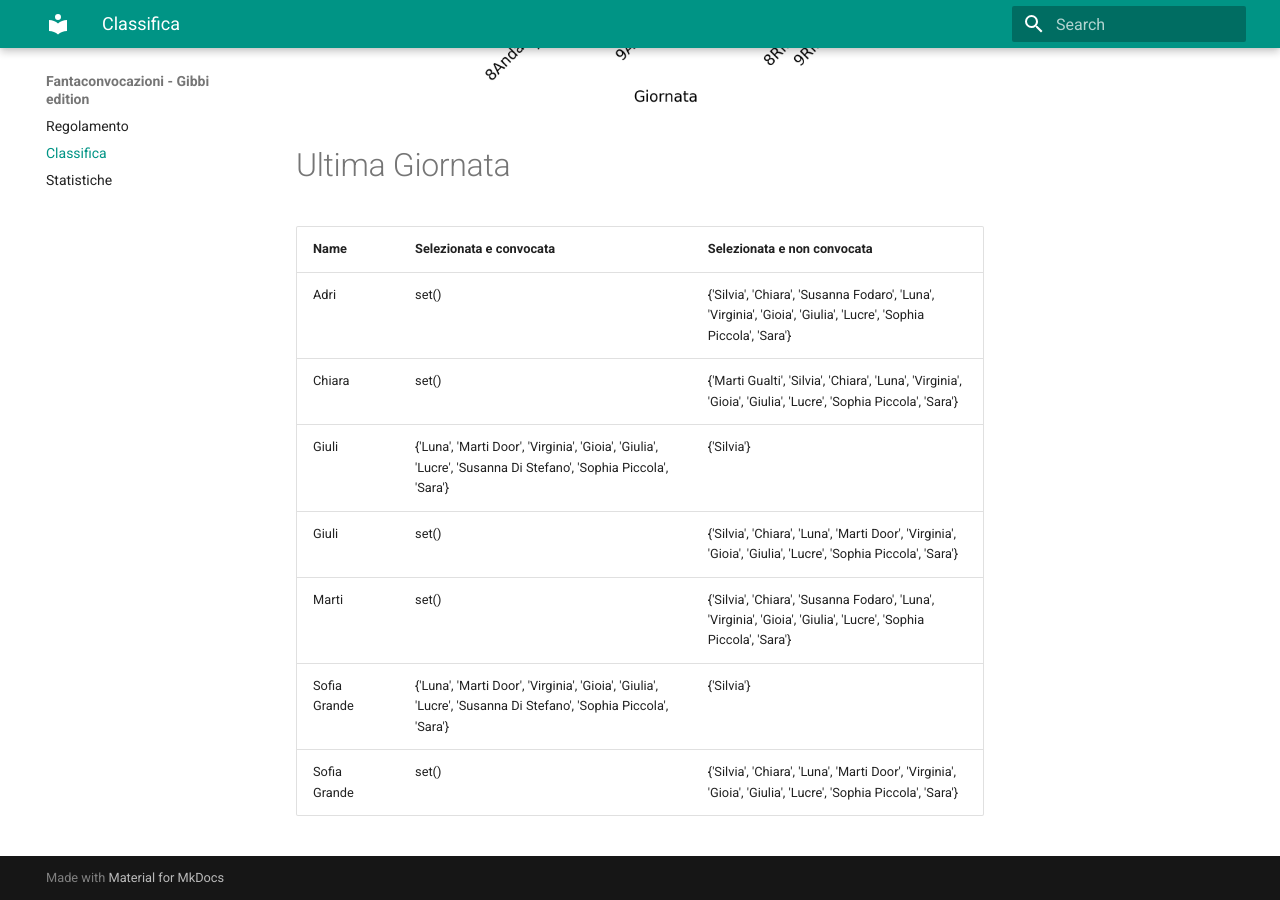
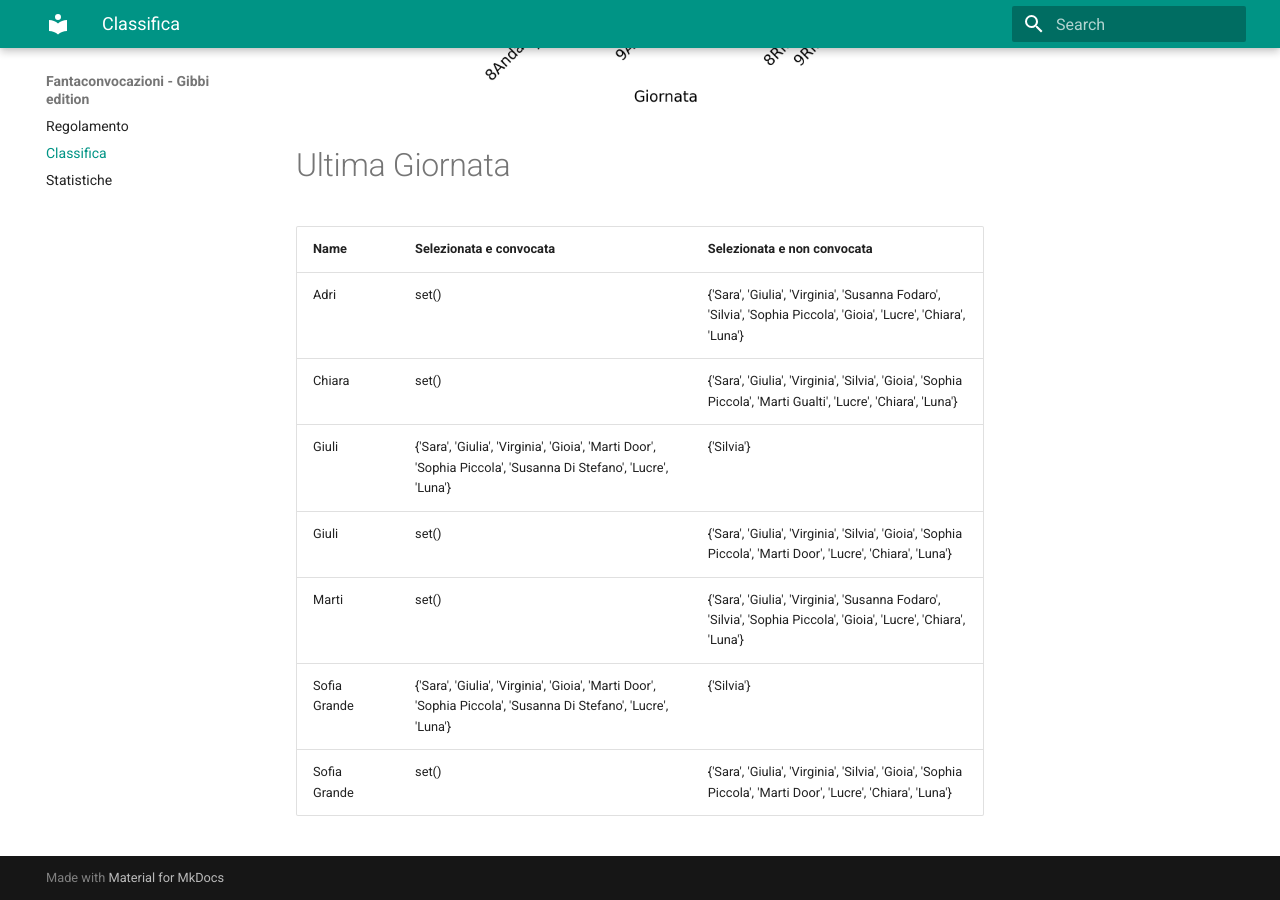
Before and after one commit to martinig94/fantagibbi, an MkDocs documentation site: the page built from docs/Classifica.md, in a window 1280 px wide and 900 px high, scrolled down 1003 px. Built offline with MkDocs 1.6.1 and Material for MkDocs 9.7.7, drawn with Linux system fonts in a browser that asks for light colours.

Commit message:
Auto-update from main.py

```diff
--- a/docs/Classifica.md
+++ b/docs/Classifica.md
@@ -18,11 +18,11 @@
 <!-- START_TABLE CORRECT -->
 | Name         | Selezionata e convocata                                                                                        | Selezionata e non convocata                                                                                      |
 |:-------------|:---------------------------------------------------------------------------------------------------------------|:-----------------------------------------------------------------------------------------------------------------|
-| Adri         | set()                                                                                                          | {'Silvia', 'Chiara', 'Susanna Fodaro', 'Luna', 'Virginia', 'Gioia', 'Giulia', 'Lucre', 'Sophia Piccola', 'Sara'} |
-| Chiara       | set()                                                                                                          | {'Marti Gualti', 'Silvia', 'Chiara', 'Luna', 'Virginia', 'Gioia', 'Giulia', 'Lucre', 'Sophia Piccola', 'Sara'}   |
-| Giuli        | {'Luna', 'Marti Door', 'Virginia', 'Gioia', 'Giulia', 'Lucre', 'Susanna Di Stefano', 'Sophia Piccola', 'Sara'} | {'Silvia'}                                                                                                       |
-| Giuli        | set()                                                                                                          | {'Silvia', 'Chiara', 'Luna', 'Marti Door', 'Virginia', 'Gioia', 'Giulia', 'Lucre', 'Sophia Piccola', 'Sara'}     |
-| Marti        | set()                                                                                                          | {'Silvia', 'Chiara', 'Susanna Fodaro', 'Luna', 'Virginia', 'Gioia', 'Giulia', 'Lucre', 'Sophia Piccola', 'Sara'} |
-| Sofia Grande | {'Luna', 'Marti Door', 'Virginia', 'Gioia', 'Giulia', 'Lucre', 'Susanna Di Stefano', 'Sophia Piccola', 'Sara'} | {'Silvia'}                                                                                                       |
-| Sofia Grande | set()                                                                                                          | {'Silvia', 'Chiara', 'Luna', 'Marti Door', 'Virginia', 'Gioia', 'Giulia', 'Lucre', 'Sophia Piccola', 'Sara'}     |
+| Adri         | set()                                                                                                          | {'Sara', 'Giulia', 'Virginia', 'Susanna Fodaro', 'Silvia', 'Sophia Piccola', 'Gioia', 'Lucre', 'Chiara', 'Luna'} |
+| Chiara       | set()                                                                                                          | {'Sara', 'Giulia', 'Virginia', 'Silvia', 'Gioia', 'Sophia Piccola', 'Marti Gualti', 'Lucre', 'Chiara', 'Luna'}   |
+| Giuli        | {'Sara', 'Giulia', 'Virginia', 'Gioia', 'Marti Door', 'Sophia Piccola', 'Susanna Di Stefano', 'Lucre', 'Luna'} | {'Silvia'}                                                                                                       |
+| Giuli        | set()                                                                                                          | {'Sara', 'Giulia', 'Virginia', 'Silvia', 'Gioia', 'Sophia Piccola', 'Marti Door', 'Lucre', 'Chiara', 'Luna'}     |
+| Marti        | set()                                                                                                          | {'Sara', 'Giulia', 'Virginia', 'Susanna Fodaro', 'Silvia', 'Sophia Piccola', 'Gioia', 'Lucre', 'Chiara', 'Luna'} |
+| Sofia Grande | {'Sara', 'Giulia', 'Virginia', 'Gioia', 'Marti Door', 'Sophia Piccola', 'Susanna Di Stefano', 'Lucre', 'Luna'} | {'Silvia'}                                                                                                       |
+| Sofia Grande | set()                                                                                                          | {'Sara', 'Giulia', 'Virginia', 'Silvia', 'Gioia', 'Sophia Piccola', 'Marti Door', 'Lucre', 'Chiara', 'Luna'}     |
 <!-- END_TABLE CORRECT -->
```
